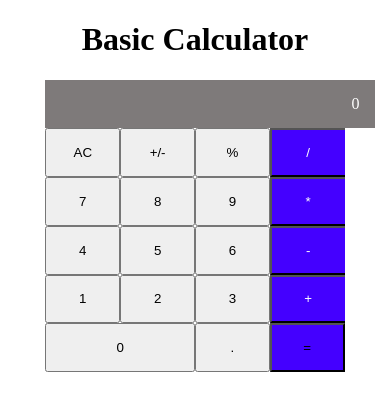
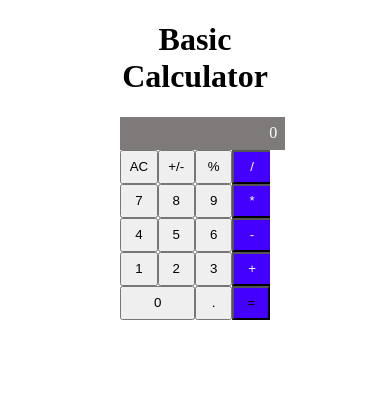
Before and after one commit to che30/react-calculator-app-project, a React (Create React App) app: page / in a window 390 px wide. Shown: the top 410 px of the page. Built offline with nearby package versions, Linux system fonts and the light colour scheme; the HTML template or start-up script is replaced by a standard one.

Commit message:
Remove media query

```diff
--- a/src/index.css
+++ b/src/index.css
@@ -30,15 +30,3 @@ button:nth-child(4){
 .text-center {
   text-align: center;
 }
- @media (max-width: 567px){
-  .main {
-    width: 80%;
-
-  }
-  .board-row button{
-    width: 25%;
-    text-align: center;
-
-  }
-
- }
```
